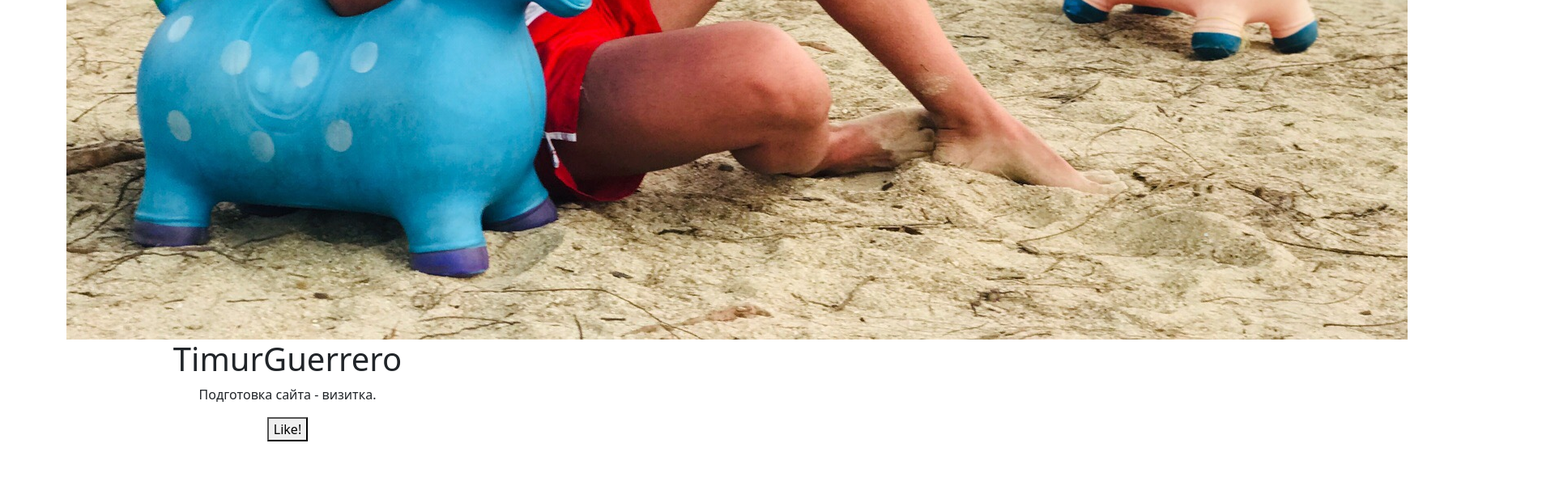
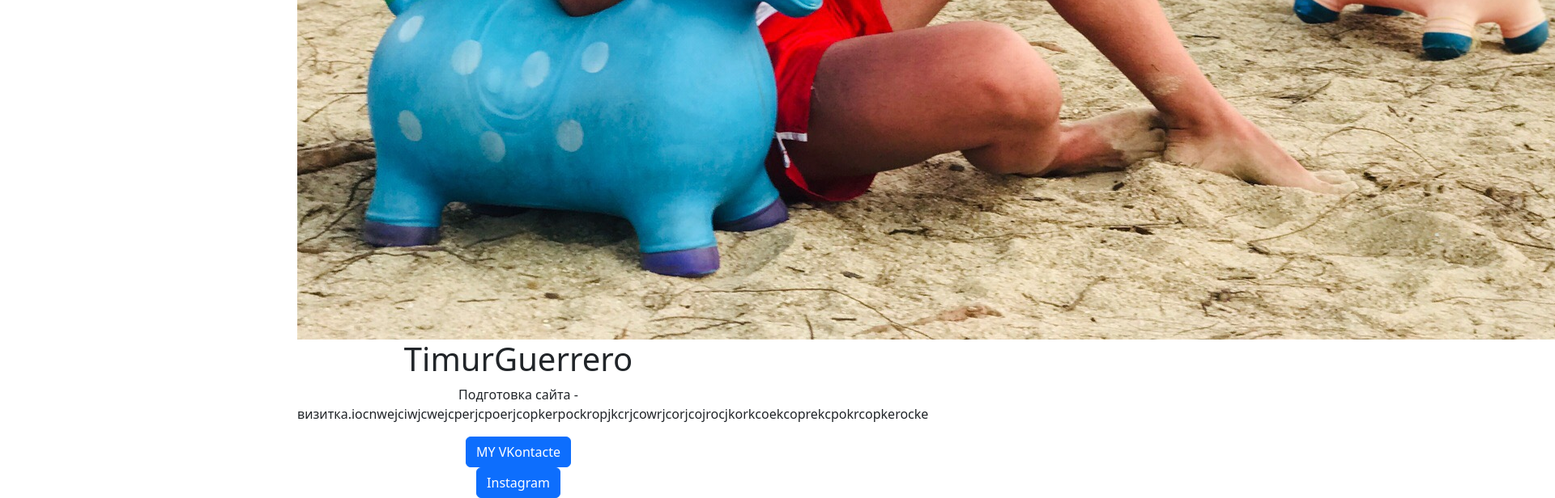
Before and after one commit to TimurGuerrero/HTML, a plain HTML site: page index.html in a window 1280 px wide. Shown: the part 822-1438 px from the top of the page at 81% size, 1920 px wide, since content can reach past the window. Before the commit the page ends 1368 px from the top, so only its background shows below. Drawn offline with nearby package versions, Linux system fonts and the light colour scheme.

Commit message:
Добавлена кнопка ВК и кнопка Инсты

```diff
--- a/index.html
+++ b/index.html
@@ -14,12 +14,24 @@
   <body>
     <div class="container text-center">
       <div class="row">
-        <div class="col-lg-6">
+        <div class="col-lg-6 col-md-8 mx-auto">
           <img src="I.jpeg" alt="TimurGuerrero" />
           <h1>TimurGuerrero</h1>
-          <p>Подготовка сайта - визитка.</p>
-          <button>Like!</button>
+          <p>
+            Подготовка сайта -
+            визитка.iocnwejciwjcwejcperjcpoerjcopkerpockropjkcrjcowrjcorjcojrocjkorkcoekcoprekcpokrcopkerocke
+          </p>
+          <a
+            href="https://vk.com/timurguerrero"
+            target="_blank"
+            class="btn btn-primary"
+          >
+            MY VKontacte
+          </a>
         </div>
+        <a href="https://www.instagram.com" target="_blank">
+          <button class="btn btn-primary">Instagram</button>
+        </a>
       </div>
     </div>
   </body>
```
